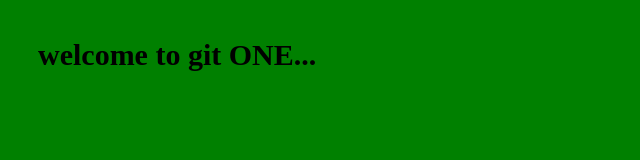
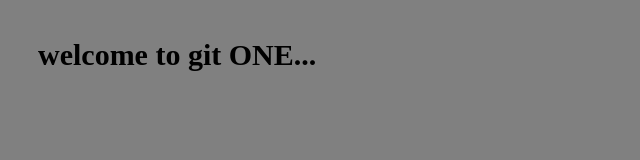
Before and after one commit to sbian/git-one, a plain HTML site: page index.html in a window 1280 px wide. Shown: the whole page, without its empty margins (0-640 px from the left). Drawn offline with Linux system fonts and the light colour scheme.

Commit message:
modified background color

```diff
--- a/styles.css
+++ b/styles.css
@@ -1,5 +1,5 @@
 body{
-	background: green;
+	background: grey;
 	font-size: 20px;
 	padding: 30px;
 }
```
